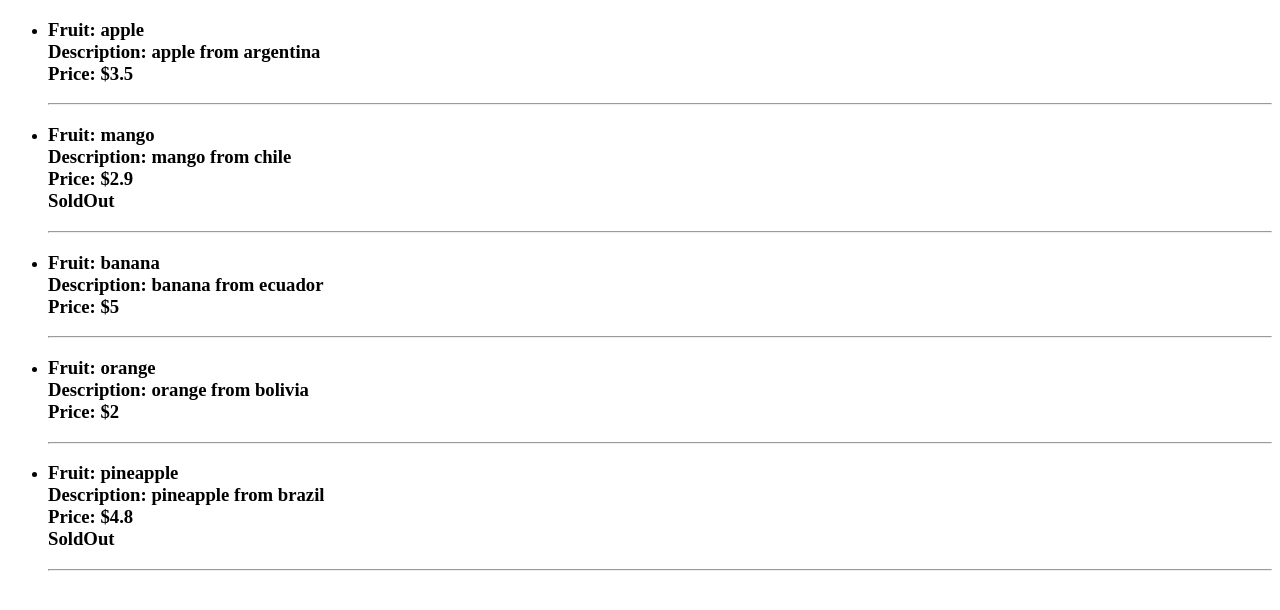
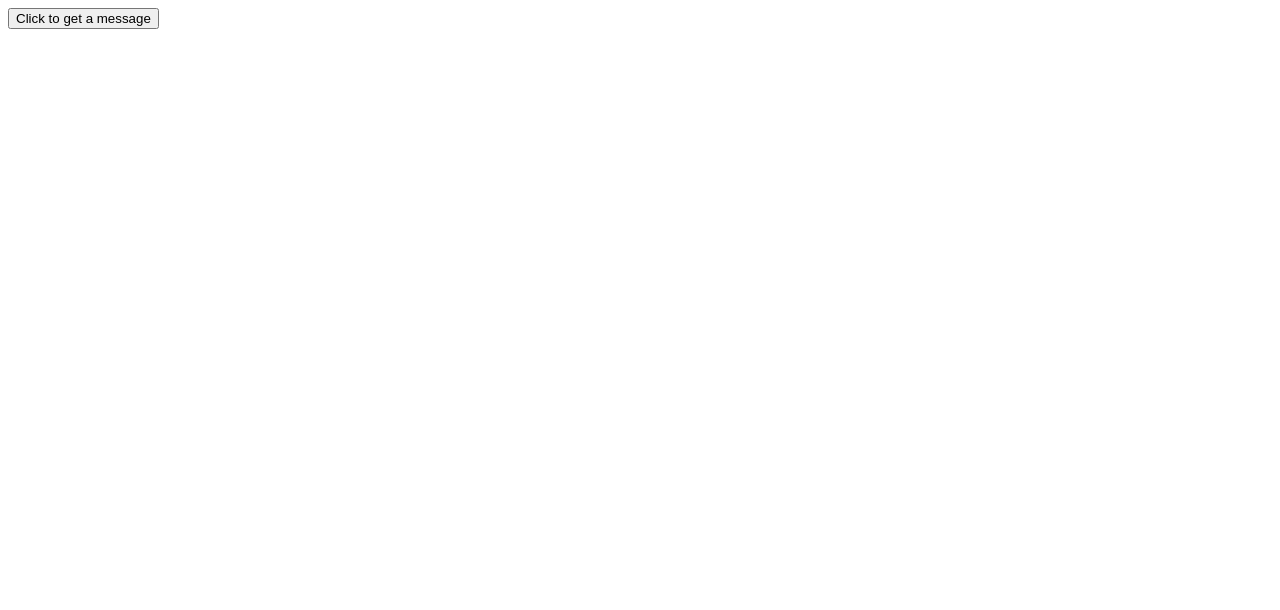
Before and after one commit to alfarofernando/React_Course, a React (Vite) app in the folder reactcourse/: page / in a window 1280 px wide. Shown: the top 610 px of the page. Built offline with nearby package versions, Linux system fonts and the light colour scheme.

Commit message:
Event handling onClick

```diff
--- a/reactcourse/src/App.jsx
+++ b/reactcourse/src/App.jsx
@@ -1,11 +1,11 @@
-import Fruits from "./components/Fruits";
+import Message from "./components/Messaje";
 
 function App() {
 
   return (
 
     <div className="App">
-      <Fruits />
+      <Message />
     </div>
   );
 }
--- /dev/null
+++ b/reactcourse/src/components/Messaje.jsx
@@ -0,0 +1,15 @@
+export default function Message() {
+
+    //una de las formas de manejar eventos en react es a travez de la prop onClick
+    // a dicha propiedad podemos pasarle una funcion que crearemos a continuacion
+
+    function handleClick(){
+        console.log("button clicked");
+    }
+
+    return (
+        <div>
+            <button onClick={handleClick}>Click to get a message</button>
+        </div>
+    );
+}
```
